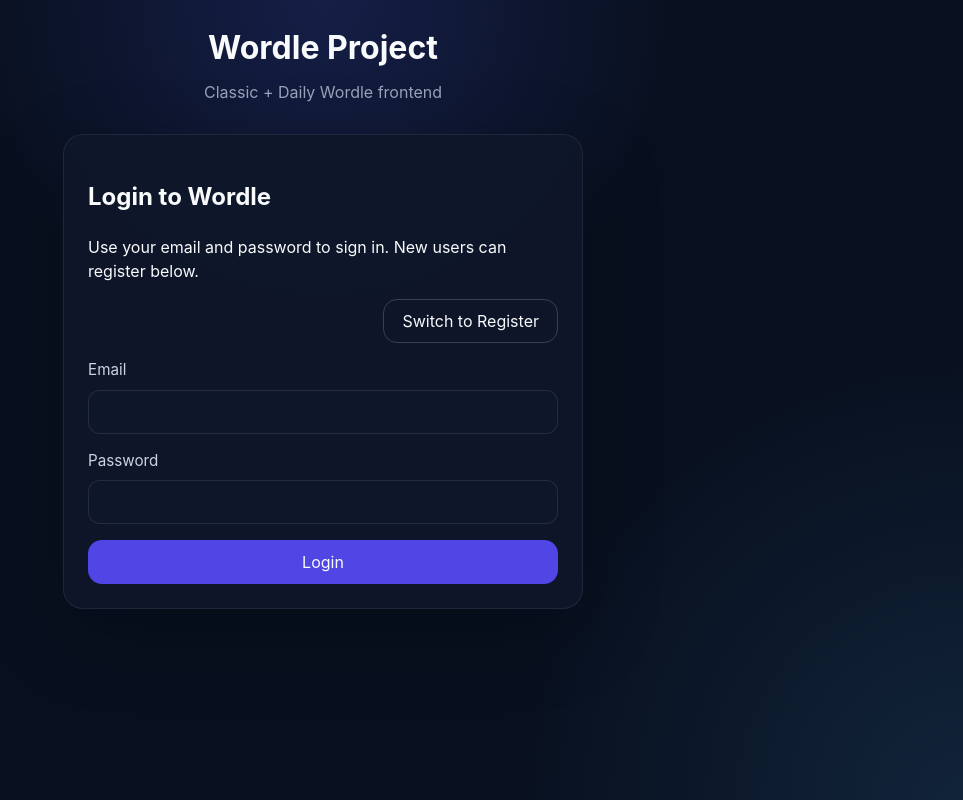
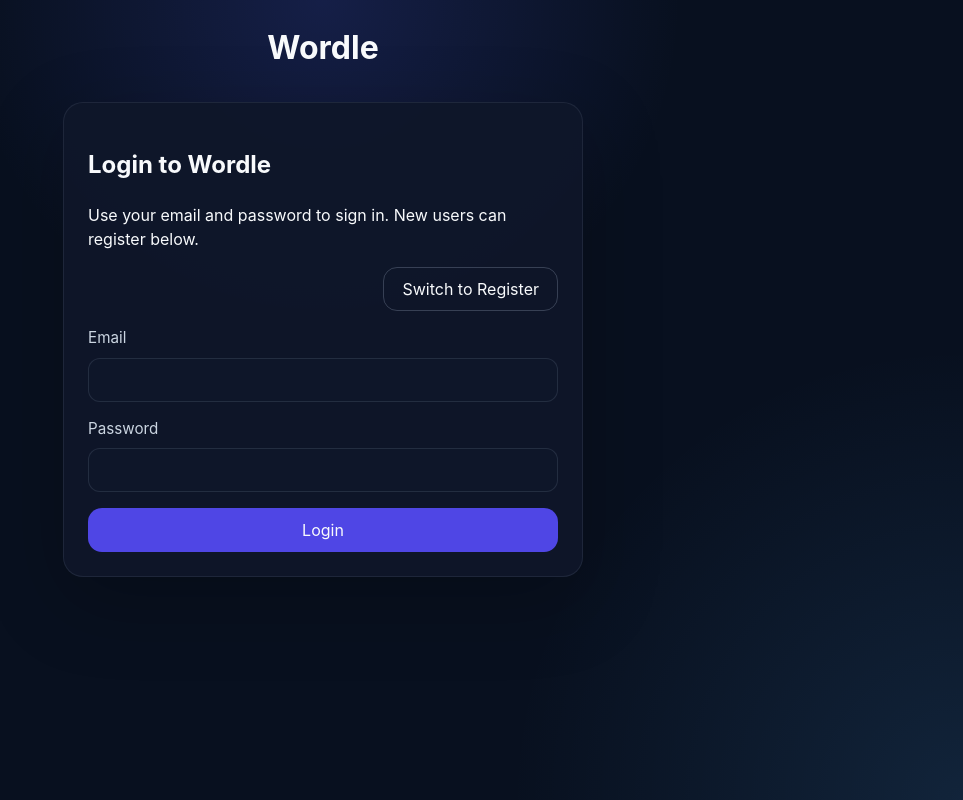
Before and after one commit to Daniela-Onut/wordle-frontend, a plain HTML site: page index.html in a window 1280 px wide. Shown: the whole page, without its empty margins (317-1280 px from the left). Drawn offline with Linux system fonts and the light colour scheme.

Commit message:
Fixed bugs

```diff
--- a/app.js
+++ b/app.js
@@ -148,7 +148,7 @@
   }
 
   currentGameCard.classList.remove("hidden");
-  currentGameTitle.textContent = `${currentGame.mode.toUpperCase()} game #${currentGame.id}`;
+  currentGameTitle.textContent = `${currentGame.mode.toUpperCase()} game`;
   currentGameMeta.textContent = `${currentGame.attempts_used}/${currentGame.max_attempts} attempts used • ${currentGame.word_length}-letter word`;
 
   currentGameStatus.textContent = `Status: ${currentGame.status.toUpperCase()}`;
--- a/index.html
+++ b/index.html
@@ -3,15 +3,14 @@
   <head>
     <meta charset="UTF-8" />
     <meta name="viewport" content="width=device-width, initial-scale=1.0" />
-    <title>Wordle Project</title>
+    <title>Wordle</title>
     <link rel="stylesheet" href="styles.css" />
   </head>
   <body>
     <div class="app-shell">
       <header class="app-header">
         <div>
-          <h1>Wordle Project</h1>
-          <p class="subtitle">Classic + Daily Wordle frontend</p>
+          <h1>Wordle</h1>
         </div>
         <div id="user-panel" class="user-panel hidden">
           <span id="username-label"></span>
```
